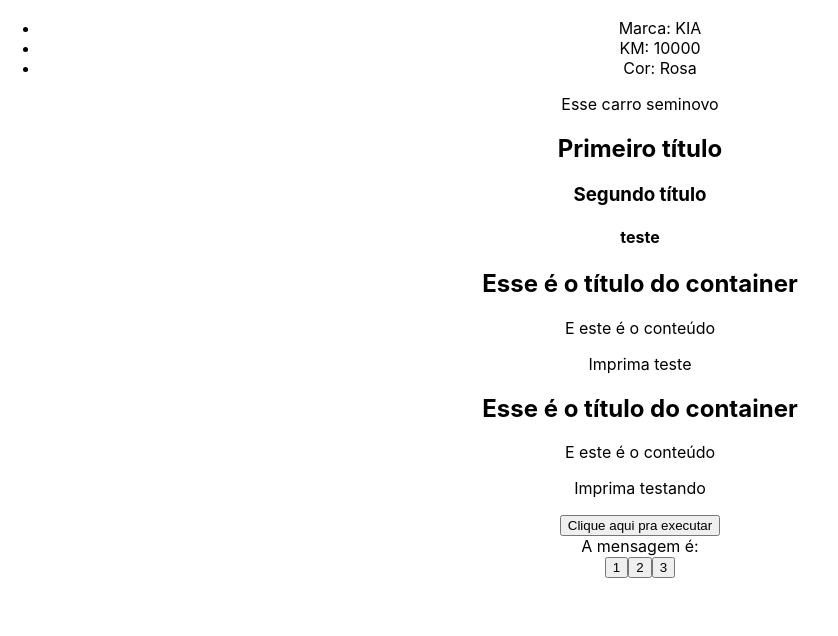
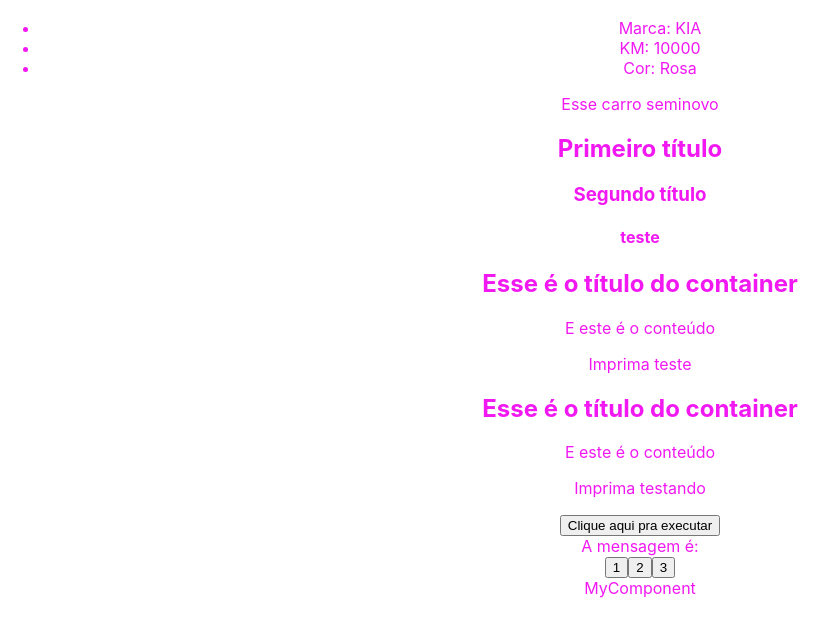
Before and after one commit to TorugoJS/estudos_react_udemy, a React (Create React App) app: page / in a window 1280 px wide. Shown: the part 1589-2225 px from the top of the page, without its empty margins (0-838 px from the left). Built offline with nearby package versions, Linux system fonts and the light colour scheme.

Commit message:
estudos_react

```diff
--- a/src/App.js
+++ b/src/App.js
@@ -13,6 +13,7 @@ import Container from './components/Container';
 import ExecuteFunction from './components/ExecuteFunction';
 import Message from './components/Message';
 import ChangeMessageState from './components/ChangeMessageState';
+import MyComponent from './css/MyComponent';
 
 // import FirstComponent from './assets/components/FirstComponent';
 // import TemplateExpressions from './assets/components/TemplateExpressions';
@@ -97,6 +98,7 @@ function App() {
       <TemplateExpressions />
       <Events /> */}
       {/* <Challenge /> */}
+      <MyComponent />
     </div>
   );
 }
--- /dev/null
+++ b/src/css/MyComponent.js
@@ -0,0 +1,9 @@
+import  "./MyComponent.module.css"
+
+const MyComponent = () => {
+  return (
+    <div>MyComponent</div>
+  )
+}
+
+export default MyComponent
--- /dev/null
+++ b/src/css/MyComponent.module.css
@@ -0,0 +1,3 @@
+div{
+    color: rgb(241, 24, 241);
+}
```
